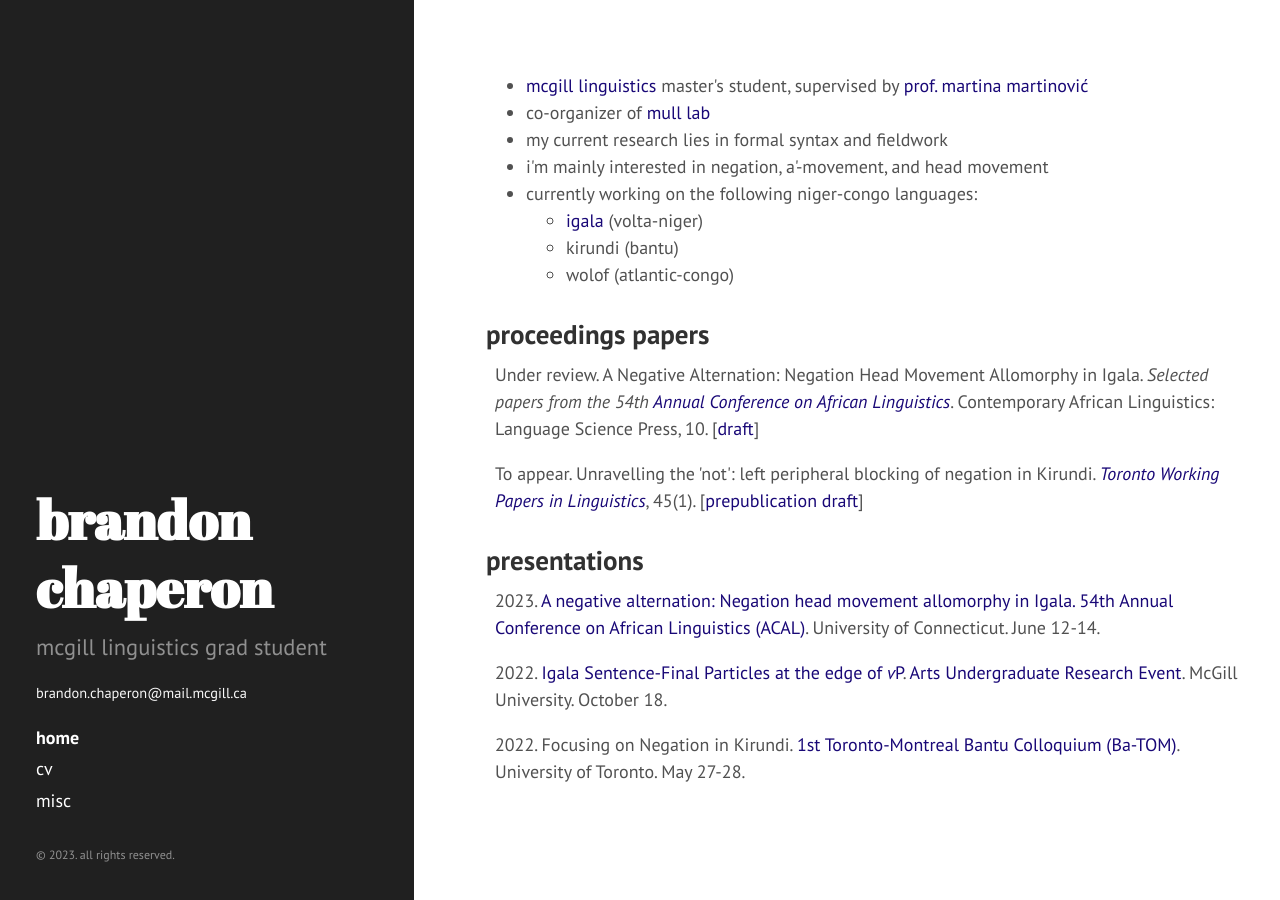
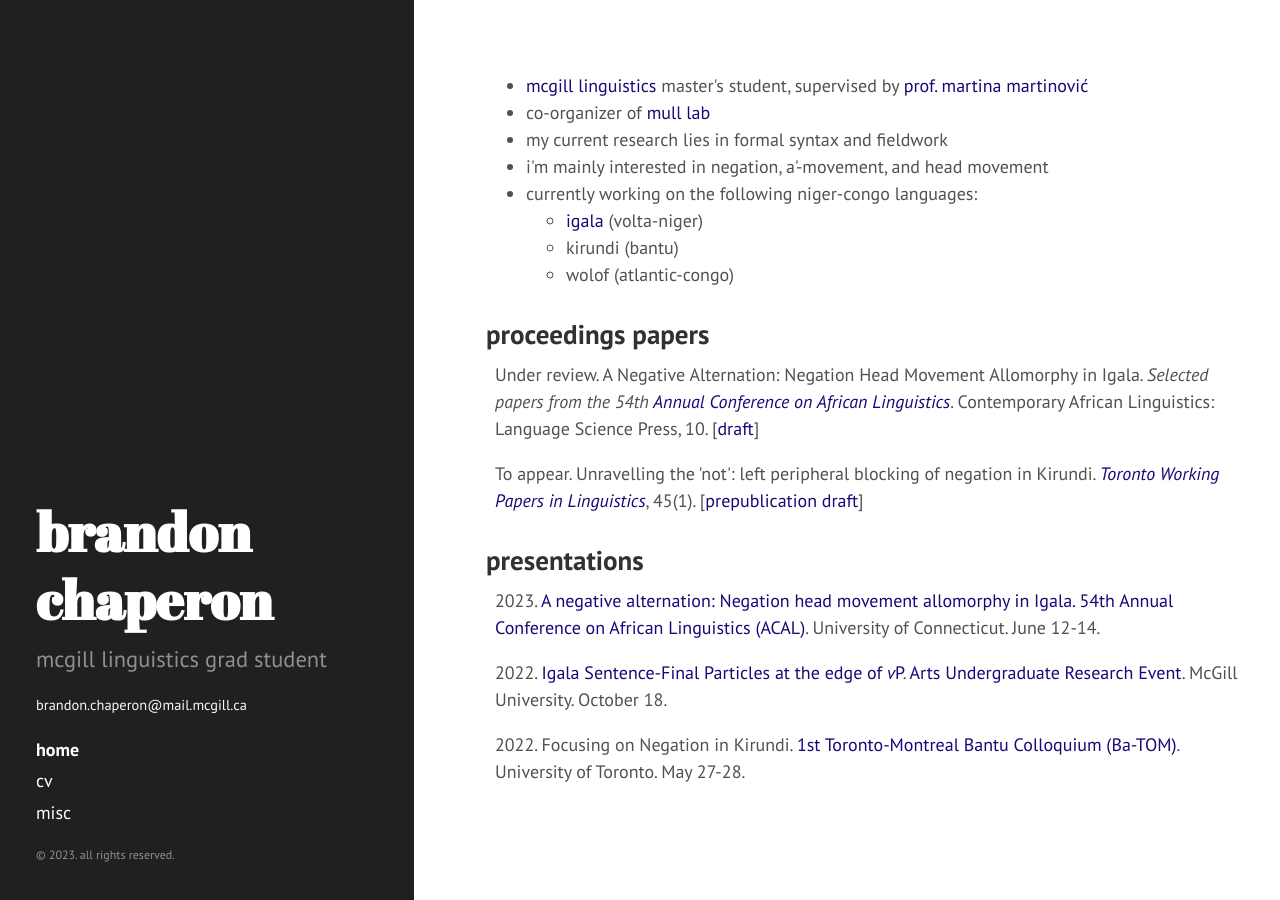
Before and after one commit to bchaper0n/bchaper0n.github.io, a Jekyll site: the page built from index.html, in a window 1280 px wide. Built offline with Jekyll 4.4.1, drawn with Linux system fonts in a browser that asks for light colours; comment, search, counter and statistics services are not loaded.

Commit message:
fixed last update formatting again (again)

```diff
--- a/_includes/sidebar.html
+++ b/_includes/sidebar.html
@@ -54,6 +54,6 @@
       xhttp.send();
       </script>
 
-    <p style="margin-top: 30px; font-size: 12px;">&copy; {{ site.time | date: '%Y' }}. all rights reserved.</p>
+    <p style="margin-top: 5px; font-size: 12px;">&copy; {{ site.time | date: '%Y' }}. all rights reserved.</p>
   </div>
 </div>
```
